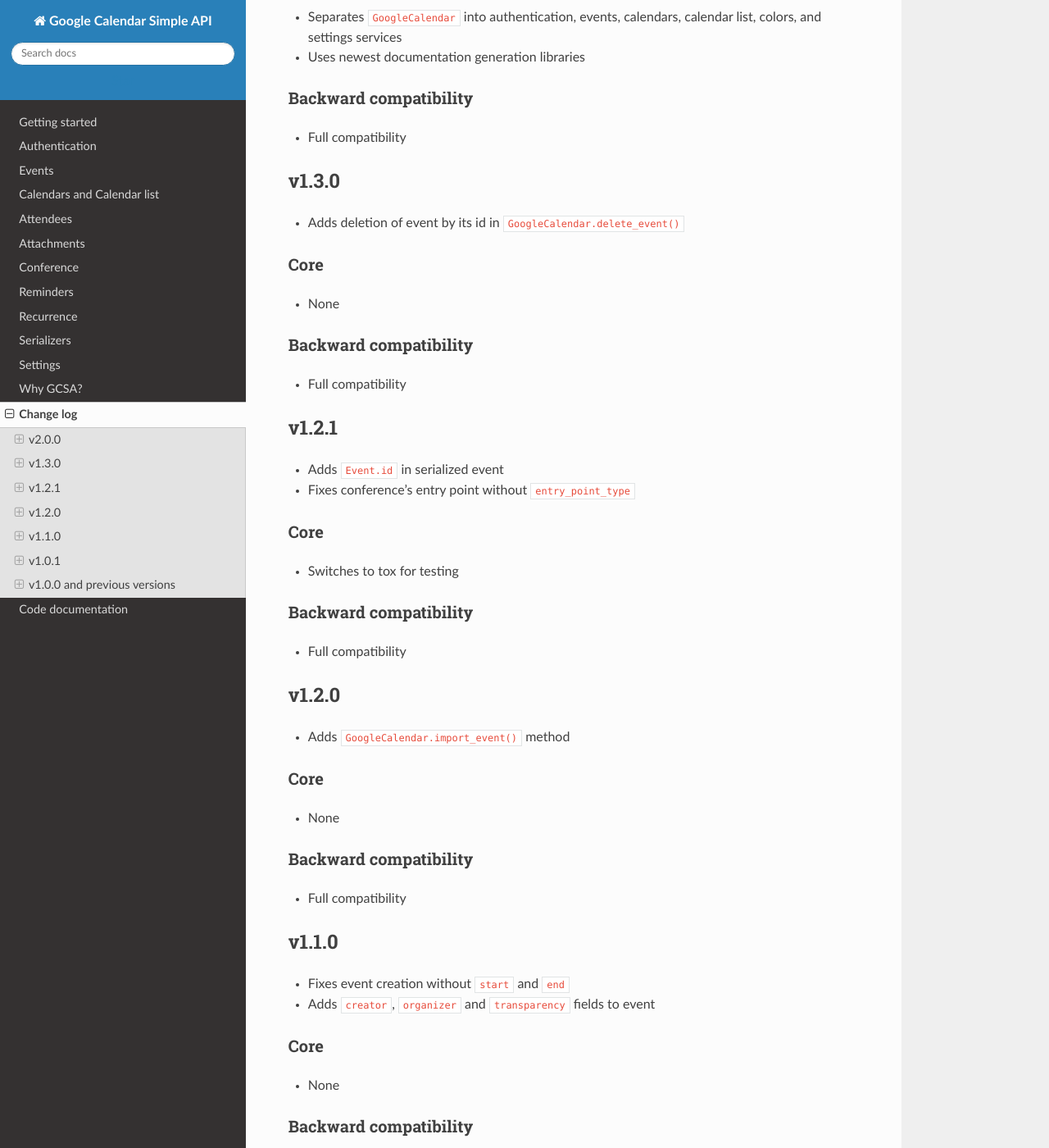
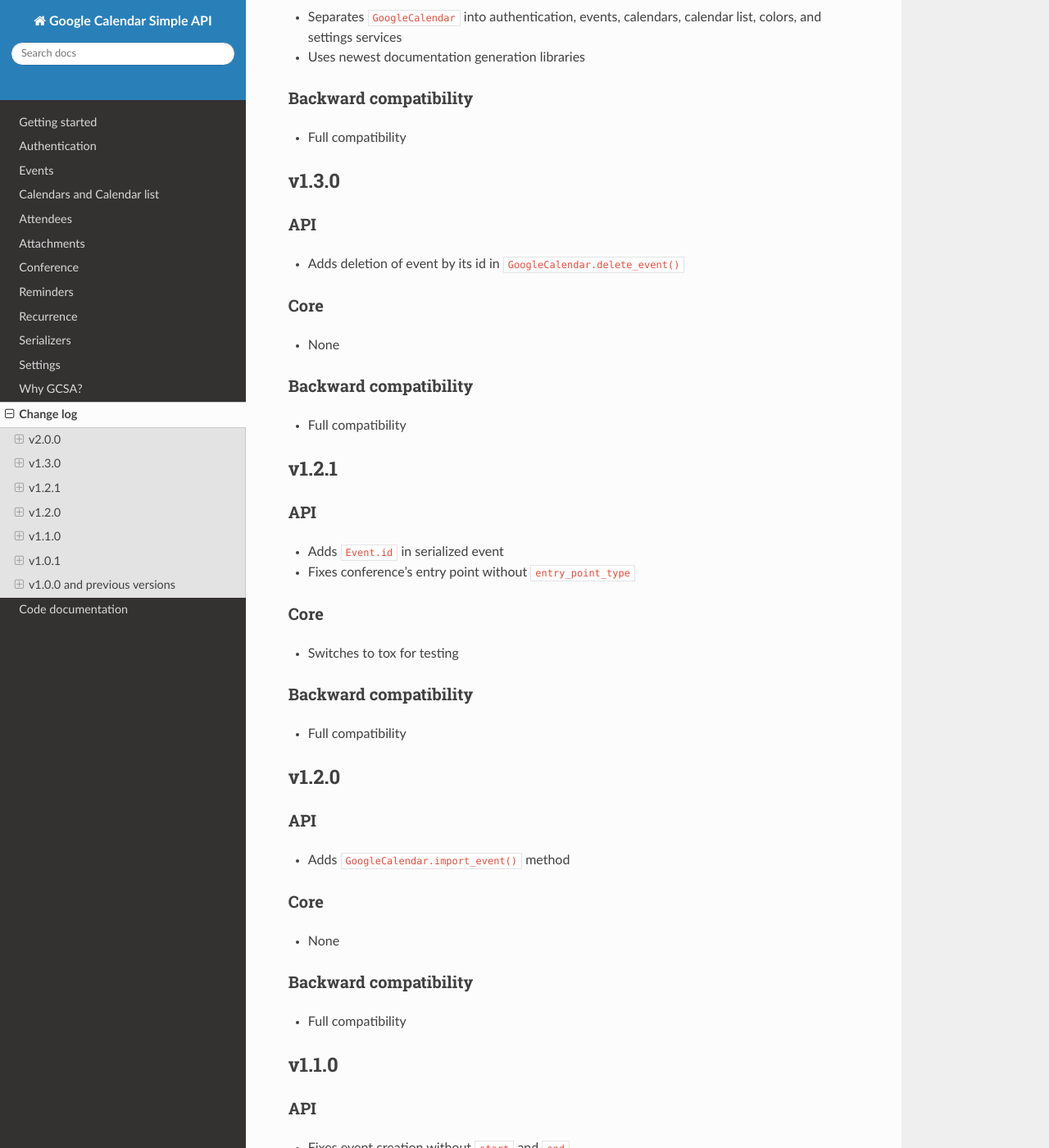
Before and after one commit to kuzmoyev/google-calendar-simple-api, a Sphinx documentation site: the page built from docs/source/change_log.rst, in a window 1280 px wide and 1400 px high, scrolled down 427 px. Shown: the whole window at 82% size. Built offline with Sphinx 7.4.7 and the Read the Docs theme 2.0.0, drawn with Linux system fonts in a browser that asks for light colours; pages that are not in the unit, such as notebooks, are missing from menus.

Commit message:
Update change log

```diff
--- a/docs/source/change_log.rst
+++ b/docs/source/change_log.rst
@@ -26,6 +26,9 @@
 
 v1.3.0
 ~~~~~~
+
+API
+---
 * Adds deletion of event by its id in ``GoogleCalendar.delete_event()``
 
 Core
@@ -39,6 +42,9 @@
 
 v1.2.1
 ~~~~~~
+
+API
+---
 * Adds ``Event.id`` in serialized event
 * Fixes conference's entry point without ``entry_point_type``
 
@@ -53,6 +59,9 @@
 
 v1.2.0
 ~~~~~~
+
+API
+---
 * Adds ``GoogleCalendar.import_event()`` method
 
 Core
@@ -66,6 +75,9 @@
 
 v1.1.0
 ~~~~~~
+
+API
+---
 * Fixes event creation without ``start`` and ``end``
 * Adds ``creator``, ``organizer`` and ``transparency`` fields to event
 
@@ -80,6 +92,9 @@
 
 v1.0.1
 ~~~~~~
+
+API
+---
 * Fixes ``GoogleCalendar.clear()`` method
 
 Core
@@ -93,6 +108,9 @@
 
 v1.0.0 and previous versions
 ~~~~~~~~~~~~~~~~~~~~~~~~~~~~
+
+API
+---
 * Adds authentication management
 * Adds event management
 * Adds documentation in readthedocs.com
```
